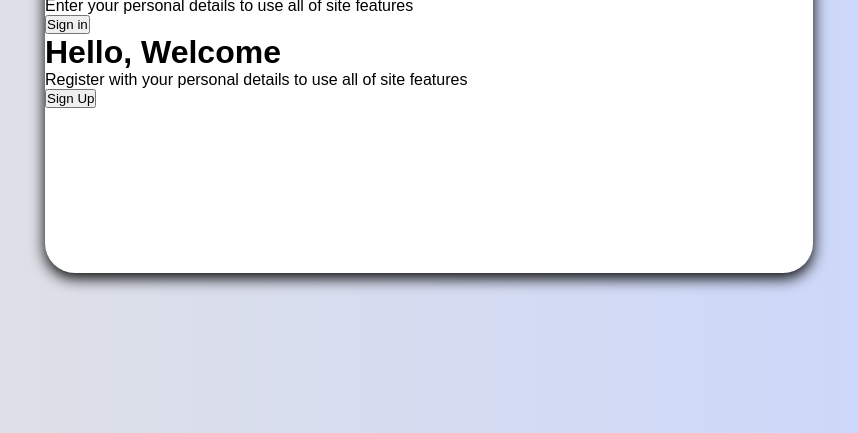
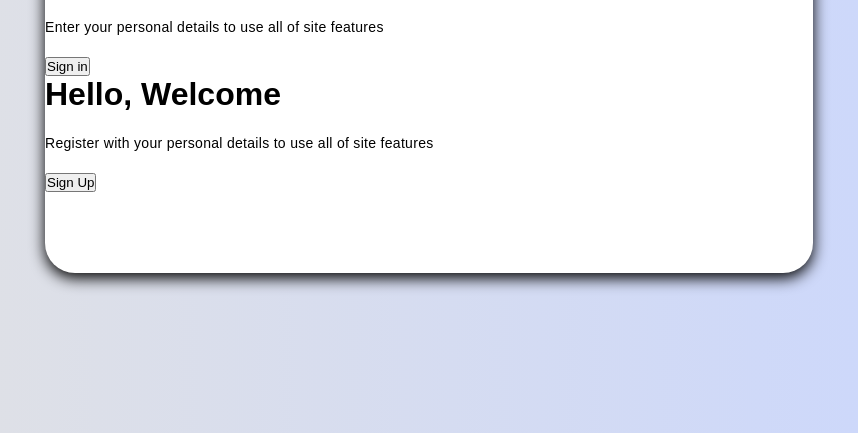
Before and after one commit to Knlghtfreak/Animated-Login-Page, a plain HTML site: page index.html in a window 1280 px wide. Shown: the part 367-800 px from the top of the page, without its empty margins (211-1069 px from the left). Drawn offline with Linux system fonts and the light colour scheme; a script that the page names is missing.

Commit message:
added a structure

```diff
--- a/index.html
+++ b/index.html
@@ -30,7 +30,7 @@
           <button type="submit" class="btn btn-primary">Sign Up</button>
         </form>
       </div>
-      <div class="form-container sign-ip">
+      <div class="form-container sign-in">
         <form>
           <h1>Sign In</h1>
           <div class="social-icon">
--- a/style.css
+++ b/style.css
@@ -27,3 +27,10 @@ body {
     min-height: 480px;
     box-shadow: 0 5px 15px ; rgba(0, 0, 0, 0.35);
 }
+
+.container p {
+    font-size: 14px;
+    line-height: 20px;
+    letter-spacing: 0.3px;
+    margin: 20px 0;
+}
```
